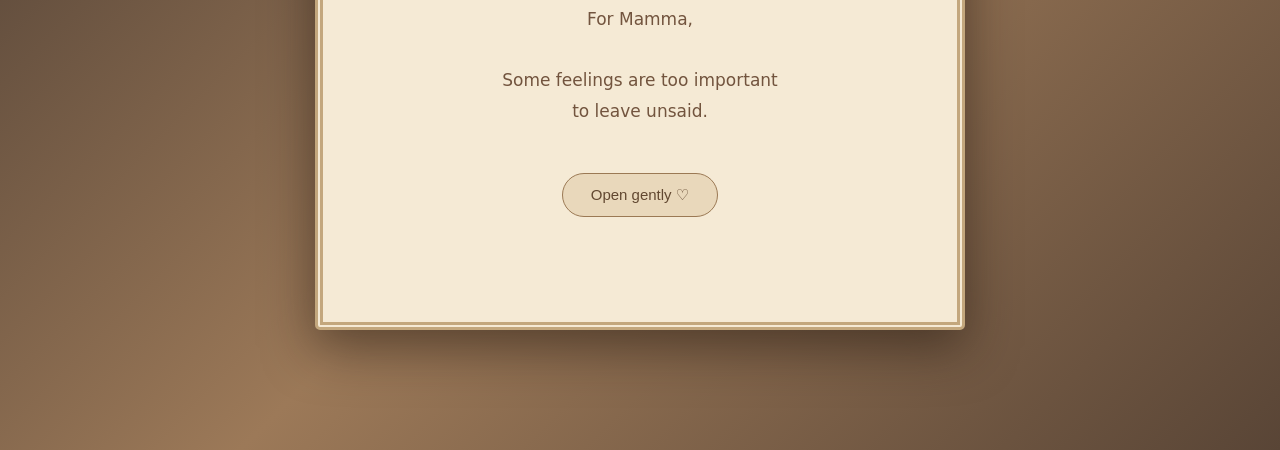
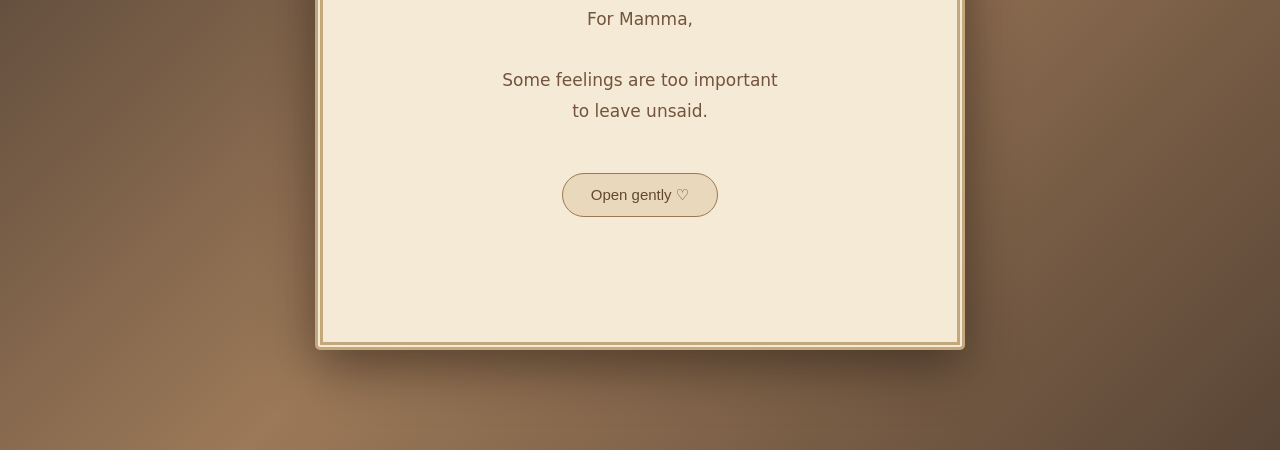
Before and after one commit to silentchapters/a-letter-from-my-heart, a plain HTML site: page index.html in a window 1280 px wide. Shown: the part 350-800 px from the top of the page. Drawn offline with Linux system fonts and the light colour scheme.

Commit message:
Update index.html

```diff
--- a/index.html
+++ b/index.html
@@ -24,7 +24,7 @@ body {
 
 .book {
   width: min(100%, 650px);
-  min-height: 560px;
+  min-height: 600px;
   padding: 45px 30px;
   text-align: center;
   color: #72543e;
```
